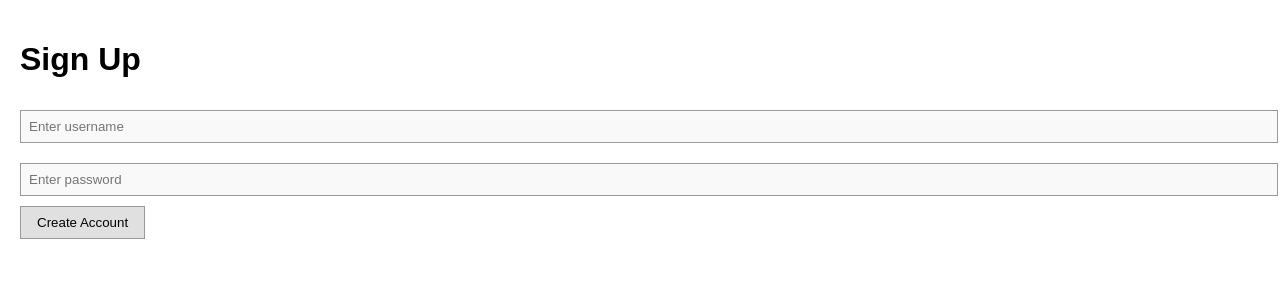
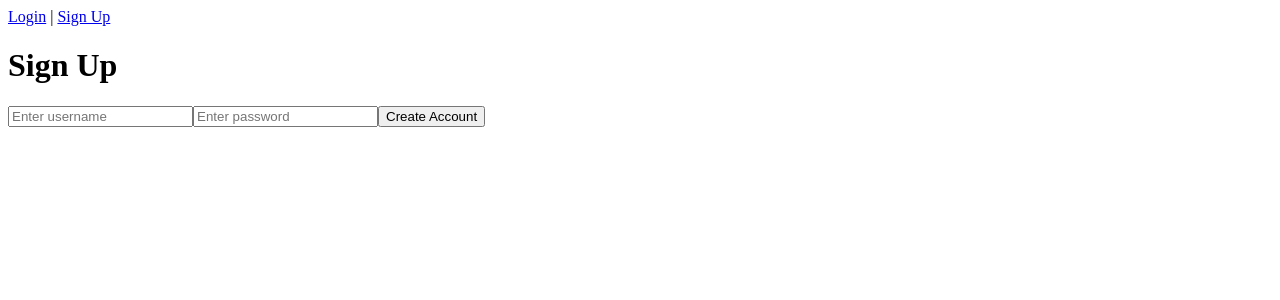
Before and after one commit to devponte1/website, a Next.js app: page /signup in a window 1280 px wide. Shown: the top 300 px of the page. Built offline with nearby package versions, Linux system fonts and the light colour scheme.

Commit message:
General update

```diff
--- a/app/layout.js
+++ b/app/layout.js
@@ -1,27 +1,49 @@
-import { Geist, Geist_Mono } from "next/font/google";
-import "./globals.css";
+// app/layout.js
+'use client';
 
-const geistSans = Geist({
-  variable: "--font-geist-sans",
-  subsets: ["latin"],
-});
+import { useState, useEffect } from 'react';
+import { useRouter } from 'next/navigation';
+import jwt_decode from 'jwt-decode';
 
-const geistMono = Geist_Mono({
-  variable: "--font-geist-mono",
-  subsets: ["latin"],
-});
+export default function Layout({ children }) {
+  const router = useRouter();
+  const [username, setUsername] = useState(null);
+  const [isLoggedIn, setIsLoggedIn] = useState(false);
 
-export const metadata = {
-  title: "Create Next App",
-  description: "Generated by create next app",
-};
+  useEffect(() => {
+    // Check if there's a token in cookies
+    const token = document.cookie.split('; ').find(row => row.startsWith('token='));
+    if (token) {
+      const decodedToken = jwt_decode(token.split('=')[1]);
+      setUsername(decodedToken.username);
+      setIsLoggedIn(true);
+    }
+  }, []);
 
-export default function RootLayout({ children }) {
+  const handleLogout = () => {
+    // Clear the token cookie and redirect to login page
+    document.cookie = 'token=; Max-Age=-1; Path=/;';
+    setIsLoggedIn(false);
+    setUsername(null);
+    router.push('/login');
+  };
+
   return (
-    <html lang="en">
-      <body className={`${geistSans.variable} ${geistMono.variable}`}>
-        {children}
-      </body>
-    </html>
+    <div>
+      <header>
+        {isLoggedIn ? (
+          <div>
+            <p>Logged in as {username}</p>
+            <button onClick={handleLogout}>Log Out</button>
+          </div>
+        ) : (
+          <div>
+            <a href="/login">Login</a> | <a href="/signup">Sign Up</a>
+          </div>
+        )}
+      </header>
+
+      <main>{children}</main>
+    </div>
   );
 }
--- a/app/signup/page.js
+++ b/app/signup/page.js
@@ -1,4 +1,5 @@
 // app/signup/page.js
+
 'use client';
 
 import { useState } from 'react';
@@ -25,7 +26,7 @@ export default function SignupPage() {
     if (res.ok) {
       setStatus('Account created! Logging in...');
 
-      // Store the token after signup
+      // Store the token in cookies
       document.cookie = `token=${data.token}; Path=/; Max-Age=3600;`;
 
       setTimeout(() => {
--- a/package.json
+++ b/package.json
@@ -11,6 +11,7 @@
   "dependencies": {
     "express": "^5.1.0",
     "jsonwebtoken": "^9.0.2",
+    "jwt-decode": "^4.0.0",
     "mysql2": "^3.14.1",
     "next": "^15.3.1",
     "react": "^19.0.0",
```
Also changed, not shown: 1 other file (tests, documents, lock files or other folders).
